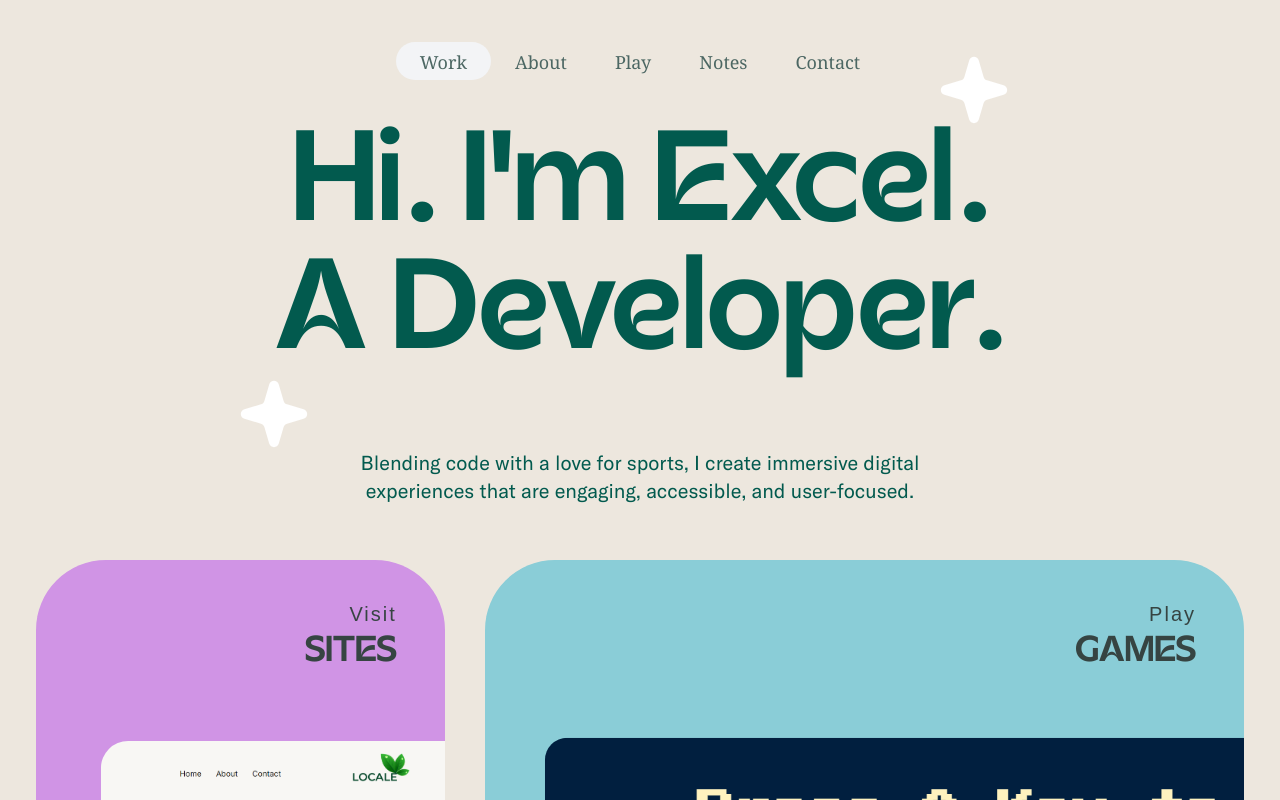
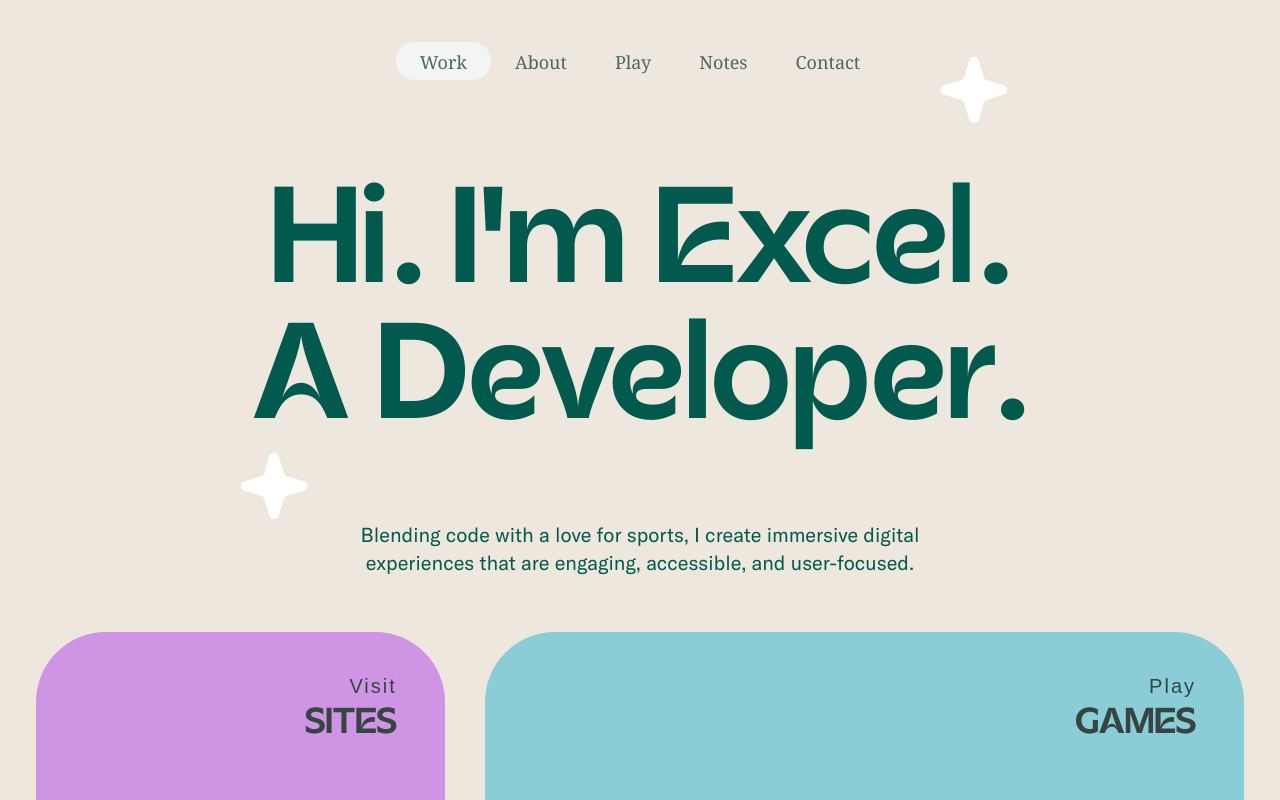
Before and after one commit to Kvngxel/Portfolio, a React (Vite) app in the folder portfolio/: page / in a window 1280 px wide. Shown: the top 800 px of the page. Built offline with nearby package versions, Linux system fonts and the light colour scheme.

Commit message:
updated home page and added errotr page

```diff
--- a/portfolio/src/pages/Error/Error.jsx
+++ b/portfolio/src/pages/Error/Error.jsx
@@ -6,8 +6,8 @@ export const Error = () => {
     <div className="flex bg-[#ede7de] pt-10 pb-40 h-[100vh] justify-center items-center">
         <Nav/>
         <div className='mt-32'>
-            <p className='text-center text-[16vh] text-pry leading-none font-bold font-acron'>Portfolio In Progress.</p>
-            <p className='text-center text-[16vh] text-pry leading-none font-bold font-acron mt-5'>:) 404.</p>
+            <p className='text-center text-[16vh] text-pry leading-none font-bold font-acron'>Page not found.</p>
+            <p className='text-center text-[16vh] text-pry leading-none font-bold font-acron mt-5'>Error :) 404.</p>
         </div>
     </div>
   )
--- a/portfolio/src/pages/Home/Home.jsx
+++ b/portfolio/src/pages/Home/Home.jsx
@@ -15,9 +15,9 @@ export const Home = () => {
         <div className='flex justify-end pr-36'>
           <svg fill="none" height="68" viewBox="0 0 68 68" width="68" xmlns="http://www.w3.org/2000/svg"><path d="m29.201 4.40976c1.4024-4.795399 8.1956-4.795399 9.598 0l4.8413 16.55444c.4787 1.6368 1.7587 2.9168 3.3955 3.3955l16.5544 4.8413c4.7954 1.4024 4.7954 8.1956 0 9.598l-16.5544 4.8413c-1.6368.4787-2.9168 1.7587-3.3955 3.3955l-4.8413 16.5544c-1.4024 4.7954-8.1956 4.7954-9.598 0l-4.8413-16.5544c-.4787-1.6368-1.7587-2.9168-3.3955-3.3955l-16.55444-4.8413c-4.795399-1.4024-4.795399-8.1956 0-9.598l16.55444-4.8413c1.6368-.4787 2.9168-1.7587 3.3955-3.3955z" fill="#fff"/></svg>
         </div>
-        <div>
-          <p className='text-center text-[16vh] text-pry leading-none font-bold font-acron'>Hi. I'm Excel.</p>
-          <p className='text-center text-[16vh] text-pry leading-none font-bold font-acron'>A Developer.</p>
+        <div className='mt-14'>
+          <p className='text-center text-[17vh] text-pry leading-none font-bold font-acron'>Hi. I'm Excel.</p>
+          <p className='text-center text-[17vh] text-pry leading-none font-bold font-acron'>A Developer.</p>
         </div>
         <div className='flex justify-start pl-28'>
           <svg fill="none" height="68" viewBox="0 0 68 68" width="68" xmlns="http://www.w3.org/2000/svg"><path d="m29.201 4.40976c1.4024-4.795399 8.1956-4.795399 9.598 0l4.8413 16.55444c.4787 1.6368 1.7587 2.9168 3.3955 3.3955l16.5544 4.8413c4.7954 1.4024 4.7954 8.1956 0 9.598l-16.5544 4.8413c-1.6368.4787-2.9168 1.7587-3.3955 3.3955l-4.8413 16.5544c-1.4024 4.7954-8.1956 4.7954-9.598 0l-4.8413-16.5544c-.4787-1.6368-1.7587-2.9168-3.3955-3.3955l-16.55444-4.8413c-4.795399-1.4024-4.795399-8.1956 0-9.598l16.55444-4.8413c1.6368-.4787 2.9168-1.7587 3.3955-3.3955z" fill="#fff"/></svg>
```
